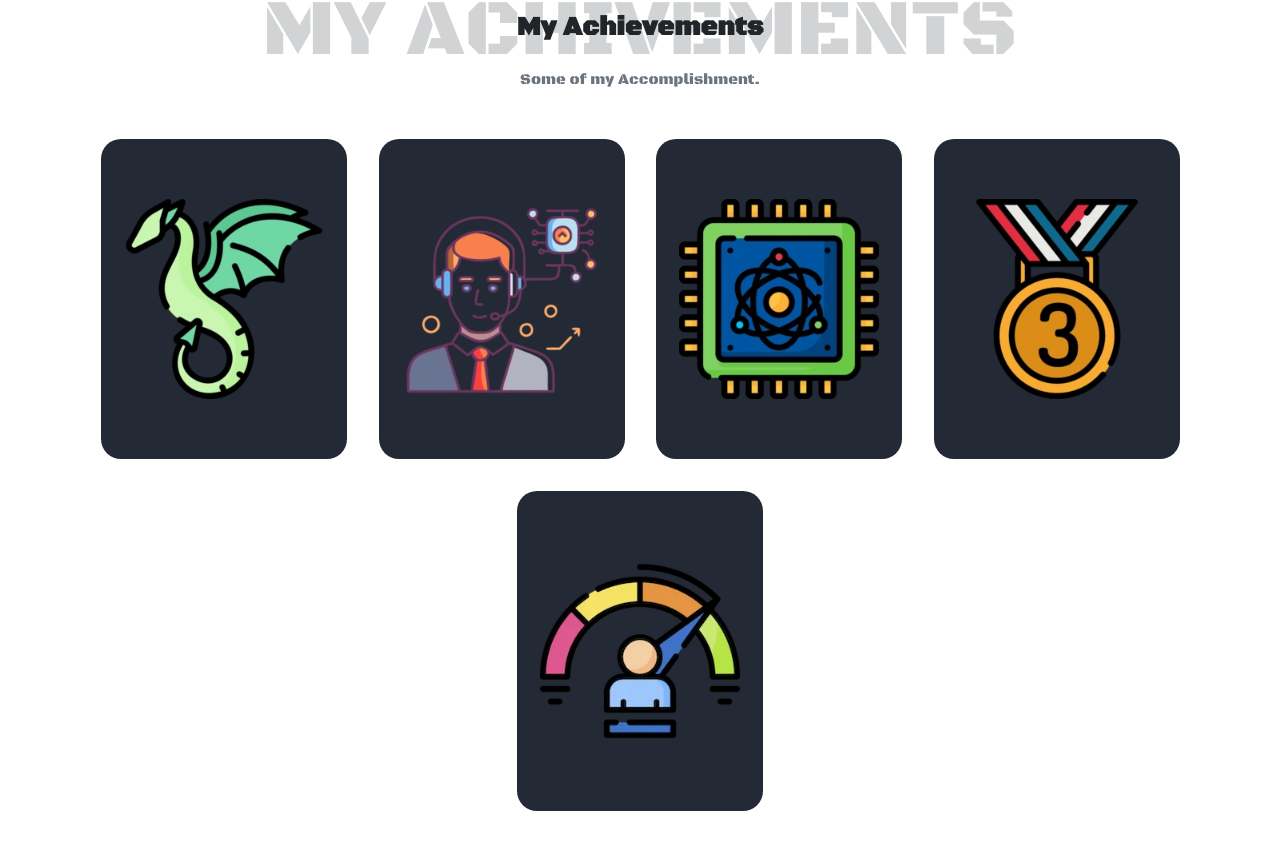
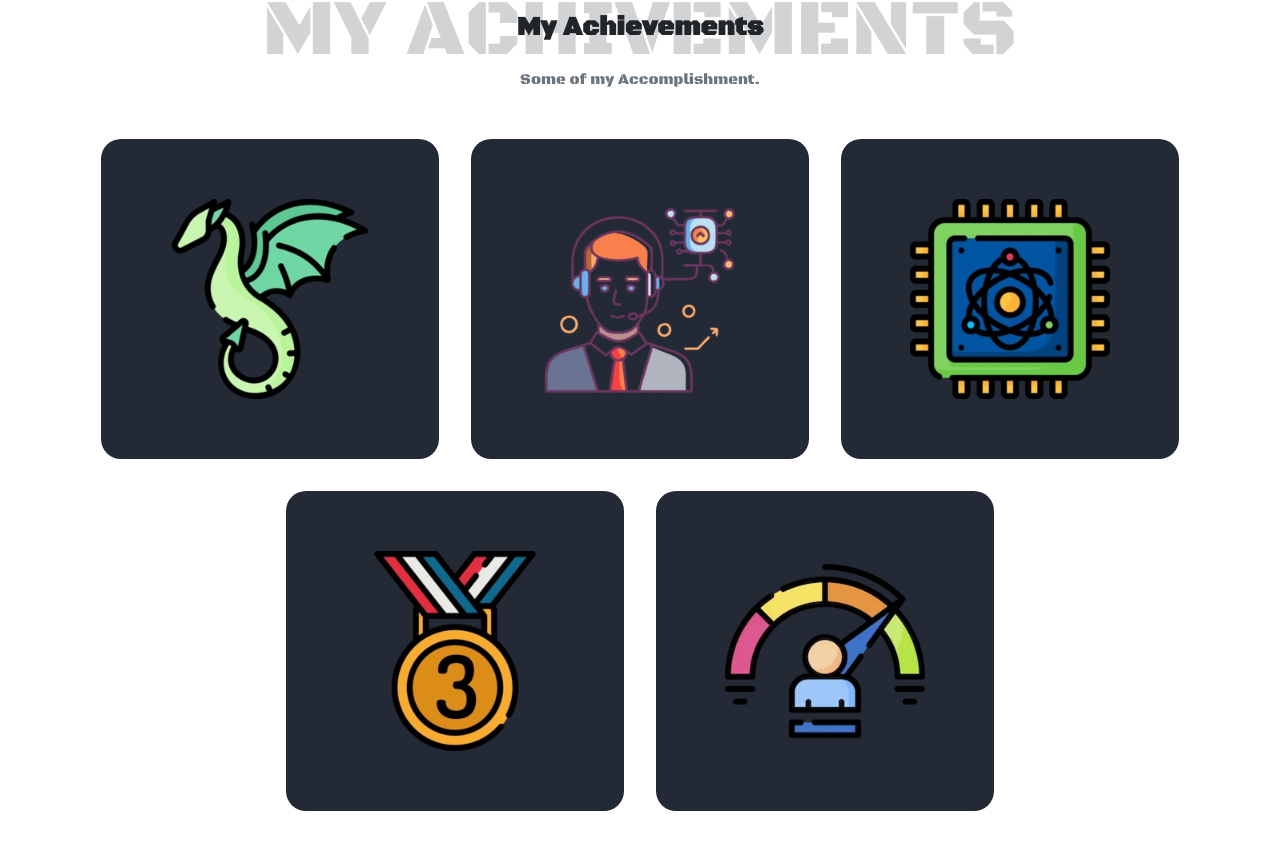
Before and after one commit to yasamanparhizkar/portfolio, an Angular app: page / in a window 1280 px wide. Shown: the part 4532-5381 px from the top of the page. Built offline with nearby package versions, Linux system fonts and the light colour scheme.

Commit message:
changed card sizes of accomplishments

```diff
--- a/src/app/achievement/achievement.component.css
+++ b/src/app/achievement/achievement.component.css
@@ -19,8 +19,8 @@
     border-radius: 20px;
     transform-style: preserve-3d;
     overflow: hidden;
-    flex: 0 0 calc(25% - 32px);
-    max-width: calc(25% - 32px)
+    flex: 0 0 calc(33.333% - 32px);
+    max-width: calc(33.333% - 32px)
  }
 
 .container-ach .box .description {
```
